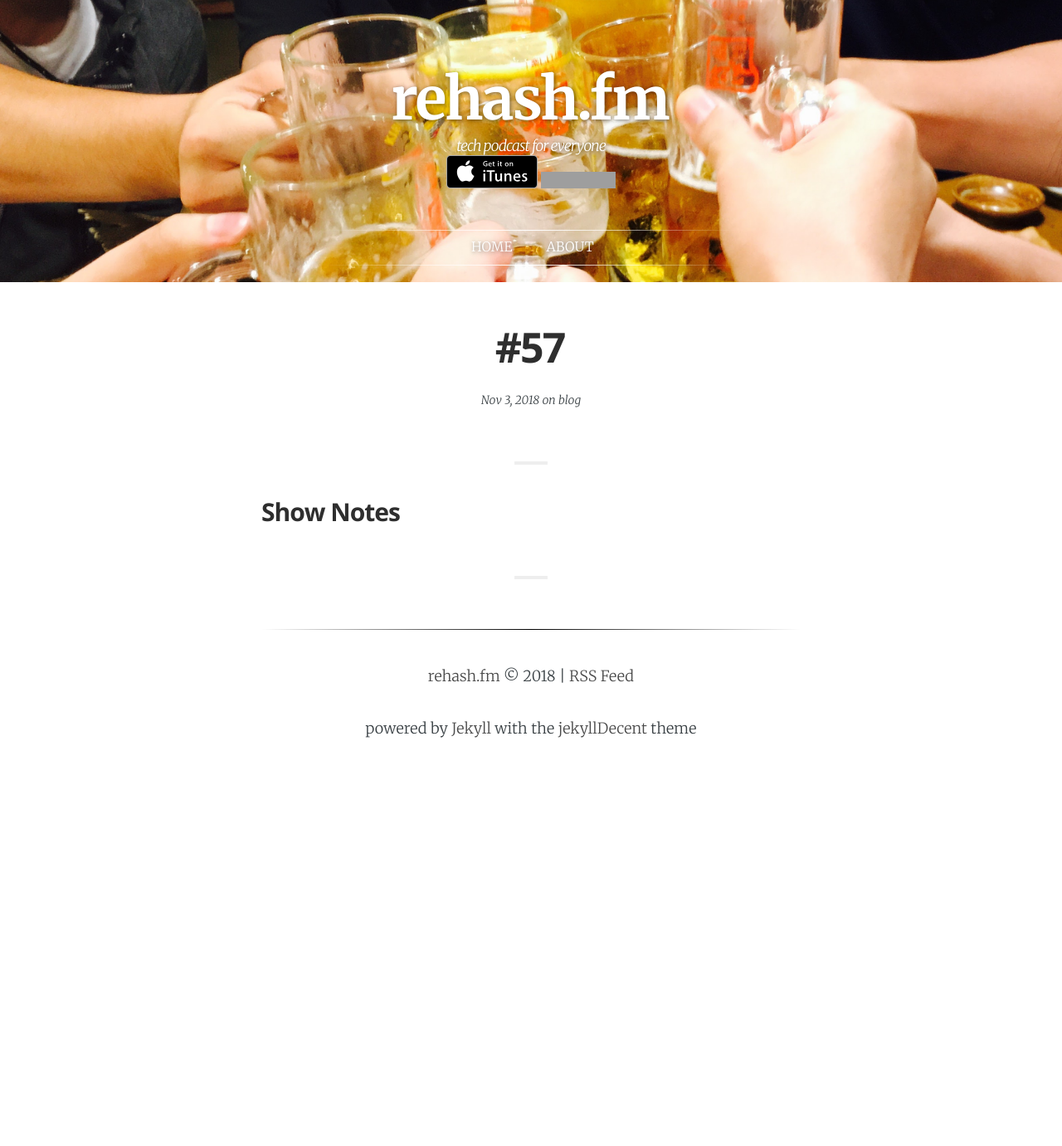
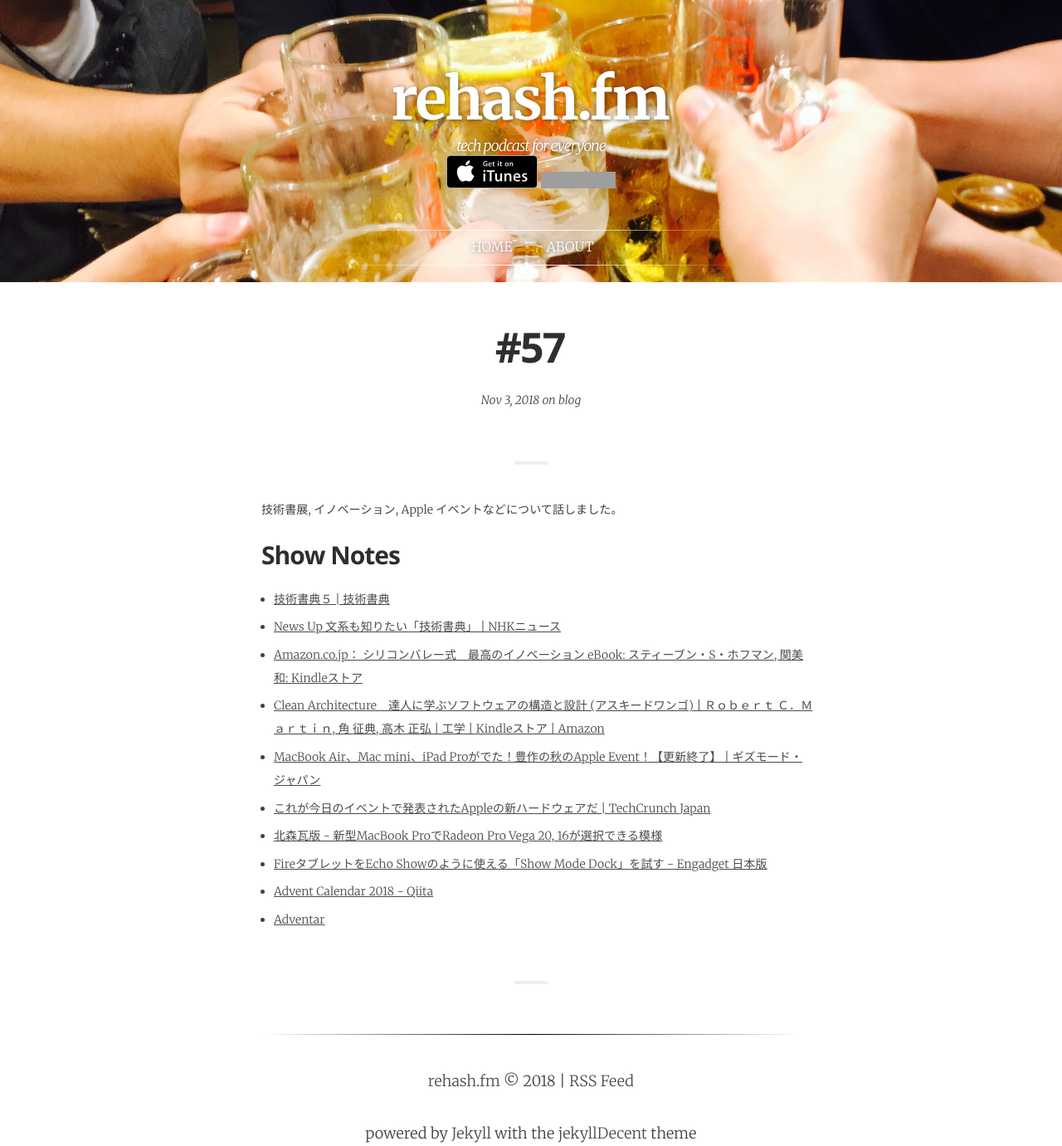
Before and after one commit to rehashfm/rehash.fm, a Jekyll site: the page built from _posts/2018-11-04-57.md, in a window 1280 px wide. Shown: the whole page at 83% size. Built offline with Jekyll 4.4.1, drawn with Linux system fonts in a browser that asks for light colours; some web fonts are replaced; before the commit the page ends 900 px from its top, so only the background shows below that; grey boxes are pictures that could not be loaded.

Commit message:
add links

```diff
--- a/_posts/2018-11-04-57.md
+++ b/_posts/2018-11-04-57.md
@@ -5,7 +5,18 @@ date:              2018-11-04 00:00:00 +0900
 tags:              blog
 category:          Blog
 author:            smile-0yen,azihsoyn
-excerpt:
+excerpt:           技術書展, イノベーション, Apple イベントなどについて話しました。
 ---
+技術書展, イノベーション, Apple イベントなどについて話しました。
 
 ## Show Notes
+- [技術書典５ \| 技術書典](https://techbookfest.org/event/tbf05){:target="_blank"}
+- [News Up 文系も知りたい「技術書典」 \| NHKニュース](https://www3.nhk.or.jp/news/html/20181011/k10011667311000.html){:target="_blank"}
+- [Amazon\.co\.jp： シリコンバレー式　最高のイノベーション eBook: スティーブン・S・ホフマン, 関美和: Kindleストア](https://www.amazon.co.jp/dp/B07BF9GHS4/ref=dp-kindle-redirect?_encoding=UTF8&btkr=1){:target="_blank"}
+- [Clean Architecture　達人に学ぶソフトウェアの構造と設計 \(アスキードワンゴ\) \| Ｒｏｂｅｒｔ Ｃ．Ｍａｒｔｉｎ, 角 征典, 高木 正弘 \| 工学 \| Kindleストア \| Amazon](https://www.amazon.co.jp/Clean-Architecture-%E9%81%94%E4%BA%BA%E3%81%AB%E5%AD%A6%E3%81%B6%E3%82%BD%E3%83%95%E3%83%88%E3%82%A6%E3%82%A7%E3%82%A2%E3%81%AE%E6%A7%8B%E9%80%A0%E3%81%A8%E8%A8%AD%E8%A8%88-%E3%82%A2%E3%82%B9%E3%82%AD%E3%83%BC%E3%83%89%E3%83%AF%E3%83%B3%E3%82%B4-%EF%BC%B2%EF%BD%8F%EF%BD%82%EF%BD%85%EF%BD%92%EF%BD%94-%EF%BC%A3%EF%BC%8E%EF%BC%AD%EF%BD%81%EF%BD%92%EF%BD%94%EF%BD%89%EF%BD%8E-ebook/dp/B07FSBHS2V/ref=sr_1_1?ie=UTF8&qid=1541259760&sr=8-1&keywords=%E3%82%AF%E3%83%AA%E3%83%BC%E3%83%B3%E3%82%A2%E3%83%BC%E3%82%AD%E3%83%86%E3%82%AF%E3%83%81%E3%83%A3){:target="_blank"}
+- [MacBook Air、Mac mini、iPad Proがでた！豊作の秋のApple Event！【更新終了】 \| ギズモード・ジャパン](https://www.gizmodo.jp/2018/10/apple-special-event-october-2018-live-blog.html){:target="_blank"}
+- [これが今日のイベントで発表されたAppleの新ハードウェアだ \| TechCrunch Japan](https://jp.techcrunch.com/2018/10/31/2018-10-30-heres-everything-apple-announced-today-at-its-big-hardware-event/){:target="_blank"}
+- [北森瓦版 \- 新型MacBook ProでRadeon Pro Vega 20, 16が選択できる模様](https://northwood.blog.fc2.com/blog-entry-9569.html){:target="_blank"}
+- [FireタブレットをEcho Showのように使える「Show Mode Dock」を試す \- Engadget 日本版](https://japanese.engadget.com/2018/07/25/fire-echo-show-show-mode-dock/){:target="_blank"}
+- [Advent Calendar 2018 \- Qiita](https://qiita.com/advent-calendar/2018){:target="_blank"}
+- [Adventar](https://adventar.org/){:target="_blank"}
```
